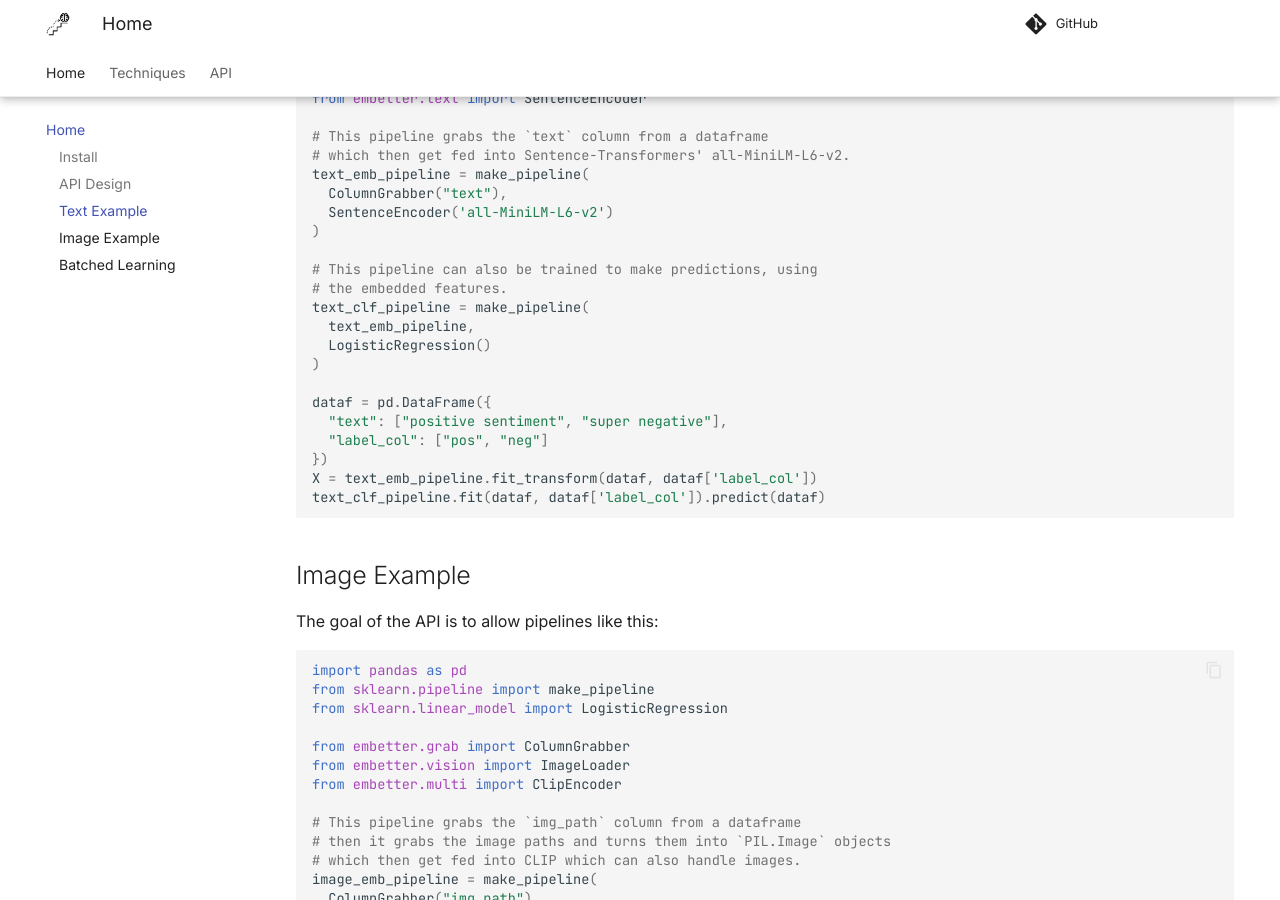
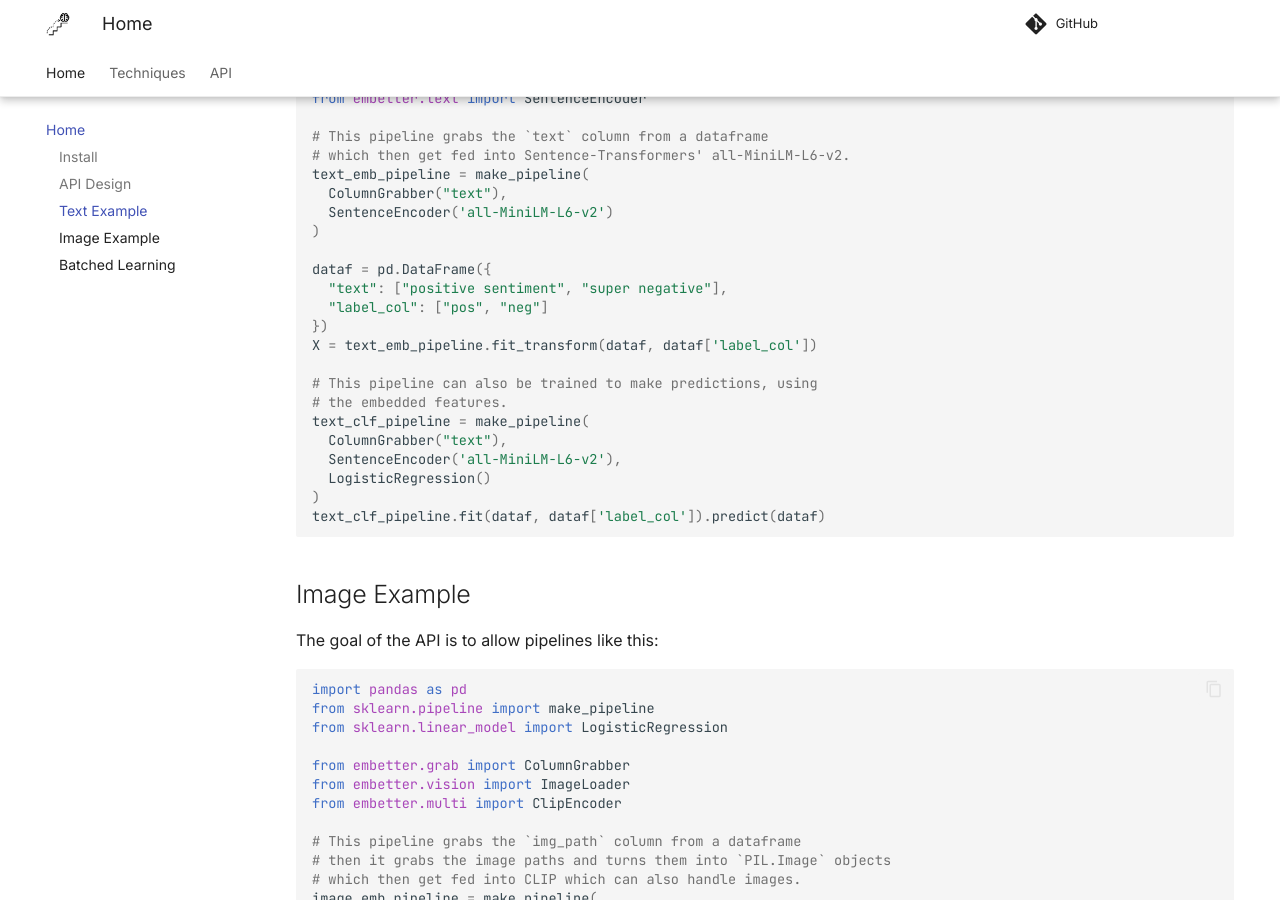
Before and after one commit to koaning/embetter, an MkDocs documentation site: the page built from docs/index.md, in a window 1280 px wide and 900 px high, scrolled down 1477 px. Built offline with MkDocs 1.6.1 and Material for MkDocs 9.7.7, drawn with Linux system fonts in a browser that asks for light colours; comment, search, counter and statistics services are not loaded.

Commit message:
Fix nested pipeline examples for sklearn 1.8 compat
Newer scikit-learn calls check_is_fitted in Pipeline.transform(),
which breaks the pattern of nesting a fitted pipeline inside another.
Use flat pipelines in docstring and README examples instead.

Co-Authored-By: Claude Opus 4.6 <noreply@anthropic.com>

````diff
--- a/docs/index.md
+++ b/docs/index.md
@@ -74,18 +74,19 @@ text_emb_pipeline = make_pipeline(
   SentenceEncoder('all-MiniLM-L6-v2')
 )
 
-# This pipeline can also be trained to make predictions, using
-# the embedded features.
-text_clf_pipeline = make_pipeline(
-  text_emb_pipeline,
-  LogisticRegression()
-)
-
 dataf = pd.DataFrame({
   "text": ["positive sentiment", "super negative"],
   "label_col": ["pos", "neg"]
 })
 X = text_emb_pipeline.fit_transform(dataf, dataf['label_col'])
+
+# This pipeline can also be trained to make predictions, using
+# the embedded features.
+text_clf_pipeline = make_pipeline(
+  ColumnGrabber("text"),
+  SentenceEncoder('all-MiniLM-L6-v2'),
+  LogisticRegression()
+)
 text_clf_pipeline.fit(dataf, dataf['label_col']).predict(dataf)
 ```
 
````
Also changed, not shown: README.md (+8 -7 lines), 1 other file.
